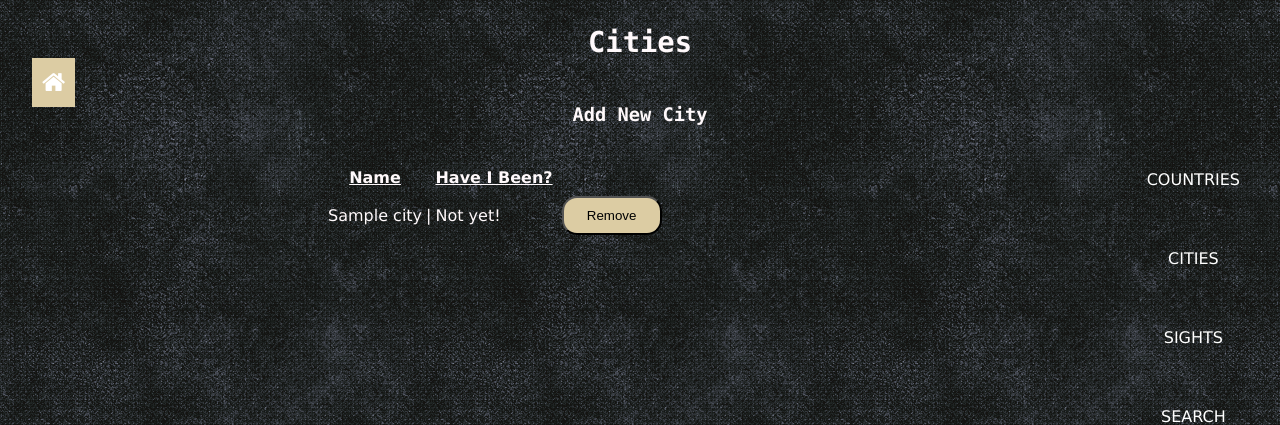
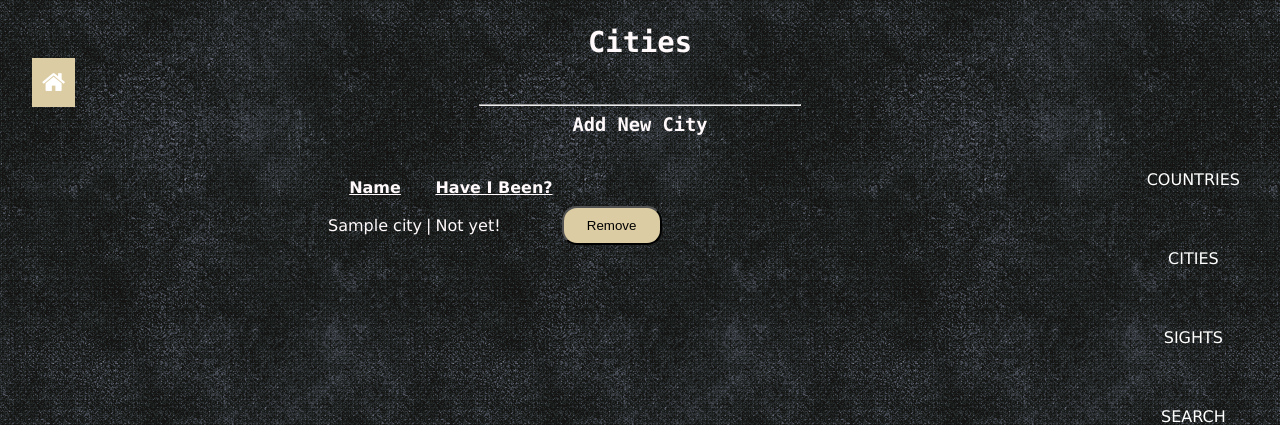
Before and after one commit to lingram96/Travel_Bucket_List_Project, a Flask app: page /cities in a window 1280 px wide. Shown: the top 425 px of the page. Run offline with Flask 2, Linux system fonts and the light colour scheme; a database or web service that is not in the repository returns one stand-in record (values such as "Sample title"); some libraries are stand-ins or nearby versions.

Commit message:
styling update commit

```diff
--- a/static/cities.css
+++ b/static/cities.css
@@ -6,6 +6,10 @@ body{
 h1{
     text-align: center;
     padding: 25px;
+}
+
+hr{
+    width: 25%;
 }
 
 h3{
--- a/static/countries.css
+++ b/static/countries.css
@@ -5,6 +5,10 @@ body{
 h1{
     text-align: center;
     padding: 25px;
+}
+
+hr{
+    width: 25%;
 }
 
 h3{
--- a/static/sights.css
+++ b/static/sights.css
@@ -15,3 +15,7 @@ table{
 table th{
     text-decoration: underline;
 }
+
+hr{
+    width: 25%;
+}
--- a/templates/cities/index.html
+++ b/templates/cities/index.html
@@ -3,7 +3,7 @@
 <link rel="stylesheet" href="/static/cities.css">
 
 <h1>Cities</h1>
-
+<hr>
 <h3 class="btn--wrapper">
     <a class="btn btn--action" href="/cities/new">Add New City</a>
 </h3>
--- a/templates/cities/sights.html
+++ b/templates/cities/sights.html
@@ -3,7 +3,7 @@
 <link rel="stylesheet" href="/static/sights.css">
 
 <h1>Sights I've Seen</h1>
-
+<hr>
 <table>
   <tr>
     <th>Name</th>
--- a/templates/countries/index.html
+++ b/templates/countries/index.html
@@ -4,7 +4,7 @@
 
 
 <h1>Countries</h1>
-
+<hr>
 <h3 class="btn--wrapper">
     <a class="btn btn--action" href="/countries/new">Add New Country</a>
 </h3>
--- a/templates/search.html
+++ b/templates/search.html
@@ -6,6 +6,7 @@
 <section class="search-bar">
     <div class="form-area">
         <h1>Find City or Country</h1>
+        <hr>
     </div>
     <div class="search-wrap">
         <form class="search-form" action="#" method="POST">
```
Also changed, not shown: static/imgs/Germany/Berlin.jpeg, static/imgs/Germany/Cologne.jpeg, static/imgs/Germany/Munich.jpeg.
